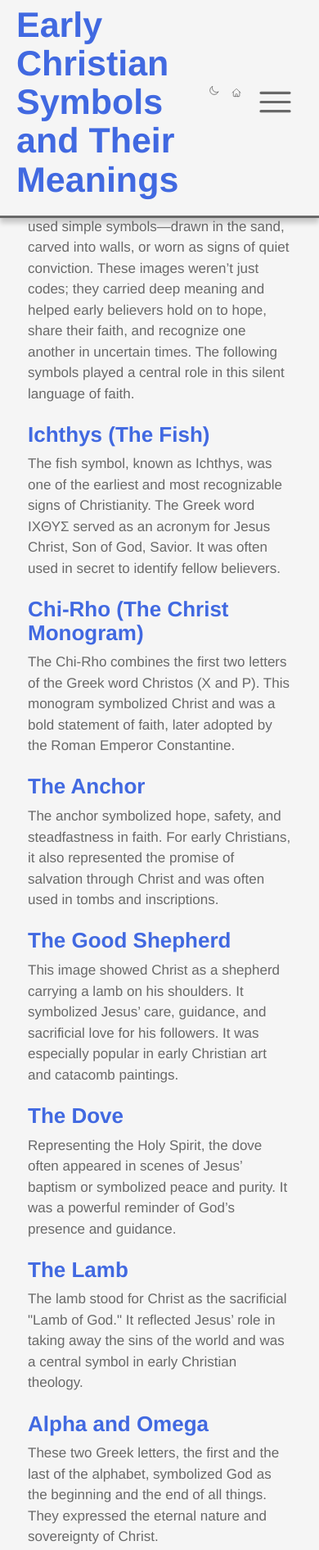
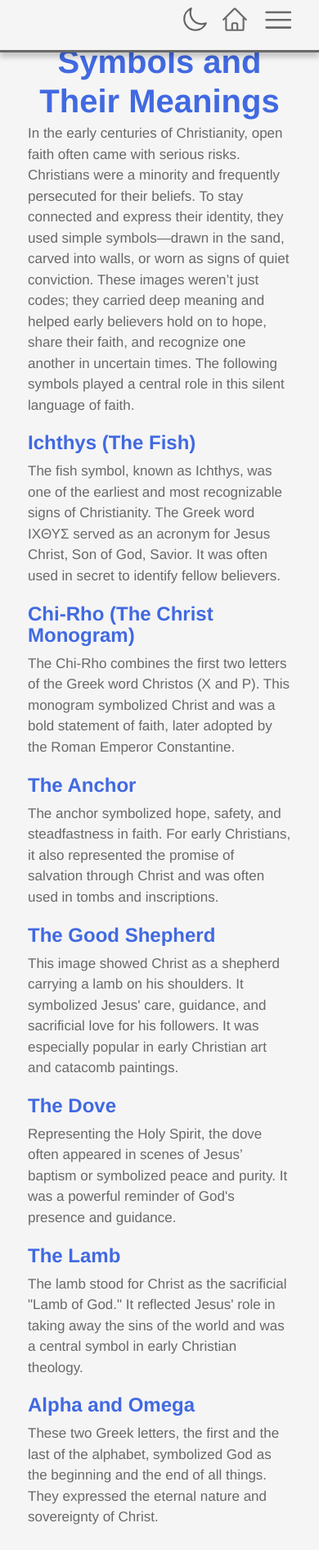
Before and after one commit to em-ge/emilgerlach.com, a plain HTML site: page templates/index_ early_christian_symbols.html in a window 390 px wide. Shown: the top 1891 px of the page at 82% size. Drawn offline with Linux system fonts and the light colour scheme.

Commit message:
new styling, wording, <p>, deleting old content, css

```diff
--- a/static/css/styles.css
+++ b/static/css/styles.css
@@ -22,23 +22,33 @@ body {
   background-color: var(--background-color);
   color: var(--text-color);
   line-height: 1.6;
-  font-size: 22px;
+  font-size: 21px;
   min-height: 100vh;
 }
 
 h1 {
   color: royalblue;
-  padding: 1px;
   line-height: 1;
-  font-size: 65px;
-  padding-left: 0.47em;
-  margin-block-start: 0.4em;
-  margin-block-end: 0.4em;
+  font-size: 50px;
+  margin-top: 3em;
+  margin-bottom: 1em;
+  text-align: center;
+  margin-block-start: 0em;
+  margin-block-end: 0em;
 }
 
 h2 {
-  margin-top: 0.5em;
-  margin-bottom: 0.2em;
+  color: royalblue;
+  font-size: 30px;
+  margin-bottom: 0.5em;
+  line-height: 1;
+  margin-block-start: 0em;
+  margin-block-end: 0em;
+}
+
+p {
+  margin-block-start: 0em;
+  margin-block-end: 0em;
 }
 
 a {
@@ -101,10 +111,6 @@ blockquote {
   box-shadow: 0 6px 6px 0 rgba(0, 0, 0, 0.19);
 }
 
-.mini-heading {
-  font-size: 55px;
-}
-
 .lightmode-darkmode-btn {
   color: var(--btn-color);
   width: 2.2em;
@@ -117,6 +123,8 @@ blockquote {
   border: None;
   vertical-align: middle;
   opacity: 0.6;
+  margin-top: 1em;
+  margin-bottom: 1em;
 }
 
 .lightmode-darkmode-btn:hover {
@@ -136,6 +144,8 @@ blockquote {
   border: None;
   vertical-align: middle;
   opacity: 1;
+  margin-top: 1em;
+  margin-bottom: 1em;
 }
 
 .home-btn a:hover {
@@ -161,6 +171,8 @@ blockquote {
   border: None;
   vertical-align: middle;
   opacity: 0.57;
+  margin-top: 1em;
+  margin-bottom: 1em;
 }
 
 .open-sidebar-btn:hover {
@@ -225,13 +237,23 @@ blockquote {
   z-index: 9;
 }
 
-.text {
-  margin-top: 0.3em;
-  margin-bottom: 0.3em;
+.home-screen {
+  margin-top: 5em;
+  color: royalblue;
+  font-size: clamp(30px, 10vw, 60px);
+  font-weight: bold;
+  text-align: center;
+  line-height: 1;
+  margin-bottom: 3em;
 }
 
-.descr-text {
+.normal-text {
   margin-bottom: 1.5em;
+}
+
+.fade-in-text {
+  opacity: 1;
+  transition: opacity 1s ease-in-out;
 }
 
 .descr-text-errorpage {
@@ -240,16 +262,7 @@ blockquote {
 }
 
 .sub-heading {
-  color: royalblue;
-  font-size: 23px;
-  margin-top: 1.5em;
-}
-
-.sub-sub-heading {
-  font-weight: bold;
-  font-size: 24px;
-  margin-top: 35px;
-  margin-bottom: 20px;
+  margin-bottom: 0.5em;
 }
 
 .contact {
@@ -422,10 +435,11 @@ blockquote {
 
 .n-t-a-heading {
   color: royalblue;
-  font-size: 24px;
+  font-size: 22px;
   font-weight: bold;
-  margin-bottom: 0.1em;
   margin-right: 0.2em;
+  margin-bottom: 0.2em;
+  line-height: 1.25;
 }
 
 .n-t-a-topic {
@@ -436,7 +450,6 @@ blockquote {
 }
 
 .n-t-a-descr {
-  margin-top: 0.3em;
   margin-bottom: 0.3em;
   font-size: 20px;
 }
@@ -621,8 +634,9 @@ blockquote {
   padding: 2em;
   margin-top: 3em;
   font-size: 21px;
-  /* margin-right: -4em !important;
-  margin-left: -4em !important; */
+  /* width: 100vw !important;
+    margin-left: -4em !important;
+    margin-left: -4em !important; */
 }
 
 .legal-text-things {
@@ -652,9 +666,9 @@ blockquote {
 
   h2 {
     margin-top: 0.3em;
-    margin-bottom: 0.2em;
+    margin-bottom: 0.3em;
     line-height: 1.1;
-    font-size: 26px;
+    font-size: 24px;
   }
 
   blockquote {
@@ -671,68 +685,46 @@ blockquote {
     margin-bottom: -0.4em;
   }
 
-  .mini-heading {
-    font-size: 43px;
-    line-height: 1.1;
-  }
-
   .lightmode-darkmode-btn {
-    width: 3em;
-    height: 3em;
+    width: 2em;
+    height: 2em;
   }
 
   .lightmode-darkmode-btn:hover {
     transform: scale(1);
-    color: var(--btn-color);
-    opacity: 0.6;
   }
 
   .home-btn {
-    width: 2.8em;
-    height: 2.8em;
+    width: 2em;
+    height: 2em;
   }
 
   .home-btn a:hover {
     transform: scale(1);
-    color: var(--btn-color);
   }
 
-  .descr-text-home {
-    margin-bottom: 1.5em;
-    margin-top: 8.7em;
+  .open-sidebar-btn {
+    width: 2.5em;
+    height: 2.5em;
+    padding-top: 0.25em;
   }
 
-  .descr-text-blog {
-    margin-bottom: 1.5em;
-    margin-top: 9.2em;
+  .home-screen {
+    margin-top: 7em;
+    margin-bottom: 10em;
   }
 
-  .descr-text-dev {
-    margin-bottom: 1.5em;
-    margin-top: 6.2em;
+  .fade-in-text {
+    opacity: 0;
+    transition: opacity 1s ease-in-out;
   }
 
-  .descr-text-strudel {
-    margin-bottom: 1.5em;
-    margin-top: 6.2em;
-  }
-
-  .descr-text-long-heading {
-    margin-bottom: 1.5em;
-    margin-top: 8.2em;
+  .normal-text {
+    margin-bottom: 1.2em;
   }
 
   .descr-text-errorpage {
     margin-top: 10em;
-  }
-
-  .text {
-    margin-top: -0.7em;
-    margin-bottom: 0.3em;
-  }
-
-  .sub-heading {
-    margin-bottom: 0.4em;
   }
 
   .n-t-a-heading {
@@ -758,8 +750,9 @@ blockquote {
   .legal-content {
     padding: 1em;
     font-size: 16px;
-    /* margin-right: -3em !important;
-    margin-left: -3em !important; */
+    /* width: 100vw !important;
+    margin-left: -4em !important;
+    margin-left: -4em !important; */
   }
 
   .disclaimer {
--- a/static/js/main.js
+++ b/static/js/main.js
@@ -24,6 +24,17 @@
 //     counter = counter - 1;
 //   }
 // }
+
+window.addEventListener("scroll", function () {
+  const fadeInTexts = document.querySelectorAll(".fade-in-text");
+  const scrollPosition = window.scrollY;
+
+  if (scrollPosition > 10) {
+    fadeInTexts.forEach(function (el) {
+      el.style.opacity = 1;
+    });
+  }
+});
 
 function autoResizeWidth(textarea) {
   const minWidth = 10;
--- a/templates/index_ early_christian_symbols.html
+++ b/templates/index_ early_christian_symbols.html
@@ -22,9 +22,6 @@
 
   <body>
     <div class="navbar">
-      <div>
-        <h1 class="mini-heading">Early Christian Symbols and Their Meanings</h1>
-      </div>
       <div id="lightmode-darkmode-btn" class="lightmode-darkmode-btn" alt="lightmode/darkmode btn" title="switch between darkmode and lightmode" onclick="toggleDarkMode()">
         <svg xmlns="http://www.w3.org/2000/svg" fill="none" viewBox="0 0 24 24" stroke-width="1.5" stroke="currentColor">
           <path stroke-linecap="round" stroke-linejoin="round" d="M12 3v2.25m6.364.386-1.591 1.591M21 12h-2.25m-.386 6.364-1.591-1.591M12 18.75V21m-4.773-4.227-1.591 1.591M5.25 12H3m4.227-4.773L5.636 5.636M15.75 12a3.75 3.75 0 1 1-7.5 0 3.75 3.75 0 0 1 7.5 0Z" />
@@ -49,95 +46,98 @@
           <label for="sidebar-active" class="close-sidebar-btn">
             <svg xmlns="http://www.w3.org/2000/svg" height="32" viewBox="0 -960 960 960" width="32"><path d="m256-200-56-56 224-224-224-224 56-56 224 224 224-224 56 56-224 224 224 224-56 56-224-224-224 224Z"/></svg>
           </label>
-          <a href="#what-is-strudel">What is Strudel?</a>
-          <a href="#how-it-works">How It Works</a>
-          <a href="#key-features">Key Features</a>
-          <a href="#technical-background">Technical Background</a>
-          <a href="#get-started">Get Started with Strudel</a>
+          <a href="#ichthys">Ichthys (The Fish)</a>
+          <a href="#chi-rho">Chi-Rho (The Christ Monogram)</a>
+          <a href="#anchor">The Anchor</a>
+          <a href="#shepherd">The Good Shepherd</a>
+          <a href="#dove">The Dove</a>
+          <a href="#lamb">The lamb</a>
+          <a href="#alpha-omega">Alpha and Omega</a>
             <div class="sidebar-special-content">
               <a href="/blog">My Blog</a>
-            <a   href="/dev">Dev</a>
+              <a href="/dev">Dev</a>
             </div>
         </div>
       </nav>
     </div>
-    <div class="descr-text" style="margin-top: 8em;">
+    <h1>
+      Early Christian Symbols and Their Meanings
+    </h1>
+    <p class="normal-text">
       In the early centuries of Christianity, open faith often came with serious risks.
       Christians were a minority and frequently persecuted for their beliefs.
       To stay connected and express their identity, they used simple symbols—drawn in the sand,
       carved into walls, or worn as signs of quiet conviction.
       These images weren’t just codes; they carried deep meaning and helped early believers hold on to hope, share their faith, and recognize one another in uncertain times.
       The following symbols played a central role in this silent language of faith.
+    </p>
+
+    <div class="sub-heading">
+      <h2 id="ichthys">Ichthys (The Fish)</h2>
     </div>
-
-    <div class="text">
-      <div class="sub-heading">
-        <h2 id="what-is-strudel">Ichthys (The Fish)</h2>
-      </div>
+    <p class="normal-text">
       The fish symbol, known as Ichthys, was one of the earliest and most recognizable signs of Christianity.
       The Greek word ΙΧΘΥΣ served as an acronym for Jesus Christ, Son of God, Savior. It was often used in secret to identify fellow believers.
+    </p>
+
+    <div class="sub-heading">
+      <h2 id="chi-rho">Chi-Rho (The Christ Monogram)</h2>
     </div>
-
-    <div class="text">
-      <div class="sub-heading">
-        <h2 id="how-it-works">Chi-Rho (The Christ Monogram)</h2>
-      </div>
+    <p class="normal-text">
       The Chi-Rho combines the first two letters of the Greek word Christos (Χ and Ρ).
       This monogram symbolized Christ and was a bold statement of faith, later adopted by the Roman Emperor Constantine.
+    </p>
+
+    <div class="sub-heading">
+      <h2 id="anchor">The Anchor</h2>
     </div>
-
-    <div class="text">
-      <div class="sub-heading">
-        <h2 id="key-features">The Anchor</h2>
-      </div>
+    <p class="normal-text">
       The anchor symbolized hope, safety, and steadfastness in faith.
       For early Christians, it also represented the promise of salvation through Christ and was often used in tombs and inscriptions.
+    </p>
+
+    <div class="sub-heading">
+      <h2 id="shepherd">The Good Shepherd</h2>
     </div>
+    <p class="normal-text">
+      This image showed Christ as a shepherd carrying a lamb on his shoulders.
+      It symbolized Jesus' care, guidance, and sacrificial love for his followers. It was especially popular in early Christian art and catacomb paintings.
+    </p>
 
-    <div class="text">
     <div class="sub-heading">
-        <h2 id="key-features">The Good Shepherd</h2>
+      <h2 id="dove">The Dove</h2>
     </div>
-      This image showed Christ as a shepherd carrying a lamb on his shoulders.
-      It symbolized Jesus’ care, guidance, and sacrificial love for his followers. It was especially popular in early Christian art and catacomb paintings.
+    <p class="normal-text">
+      Representing the Holy Spirit, the dove often appeared in scenes of Jesus’ baptism or symbolized peace and purity.
+      It was a powerful reminder of God's presence and guidance.
+    </p>
+
+    <div class="sub-heading">
+      <h2 id="lamb">The Lamb</h2>
     </div>
+    <p class="normal-text">
+      The lamb stood for Christ as the sacrificial "Lamb of God."
+      It reflected Jesus' role in taking away the sins of the world and was a central symbol in early Christian theology.
+    </p>
 
+    <div class="sub-heading">
+      <h2 id="alpha-omega">Alpha and Omega</h2>
+    </div>
+    <p class="normal-text">
+      These two Greek letters, the first and the last of the alphabet, symbolized God as the beginning and the end of all things. They expressed the eternal nature and sovereignty of Christ.
+    </p>
 
-    <div class="text">
-      <div class="sub-heading">
-        <h2 id="technical-background">The Dove</h2>
-      </div>
-      Representing the Holy Spirit, the dove often appeared in scenes of Jesus’ baptism or symbolized peace and purity.
-      It was a powerful reminder of God’s presence and guidance.
-    </div>
-
-
-    <div class="text">
-      <div class="sub-heading">
-        <h2 id="get-started">The Lamb</h2>
-      </div>
-      The lamb stood for Christ as the sacrificial "Lamb of God."
-      It reflected Jesus’ role in taking away the sins of the world and was a central symbol in early Christian theology.
-    </div>
-
-    <div class="text">
-      <div class="sub-heading">
-        <h2 id="get-started">Alpha and Omega</h2>
-      </div>
-      These two Greek letters, the first and the last of the alphabet, symbolized God as the beginning and the end of all things. They expressed the eternal nature and sovereignty of Christ.
-    </div>
-
-    <div class="text">
     <div class="sub-heading">
       <h2 id="get-started">sources</h2>
     </div>
+    <p class="normal-text">
       These two Greek letters, the first and the last of the alphabet, symbolized God as the beginning and the end of all things. They expressed the eternal nature and sovereignty of Christ.
-    </div>
+    </p>
 
 
-    <div class="blog-ending">
+    <p class="blog-ending">
       thanks for reading - last changes: 2. January 2025
-    </div>
+    </p>
 
     <div class="legal-content">
       <span class="legal-text">
```
Also changed, not shown: templates/404.html (+1 -4 lines), templates/index.html (+16 -8 lines), templates/index_blog.html (+11 -14 lines), templates/index_dev.html (+10 -9 lines), templates/index_grenzen_schmuck_und_uhrenindustrie_in_pf.html (+13 -13 lines), templates/index_portus_wie_die_roemer_wohnten.html (+12 -13 lines), templates/index_strudel.html (+17 -19 lines). Lines whose indentation alone changed are shown as unchanged.
